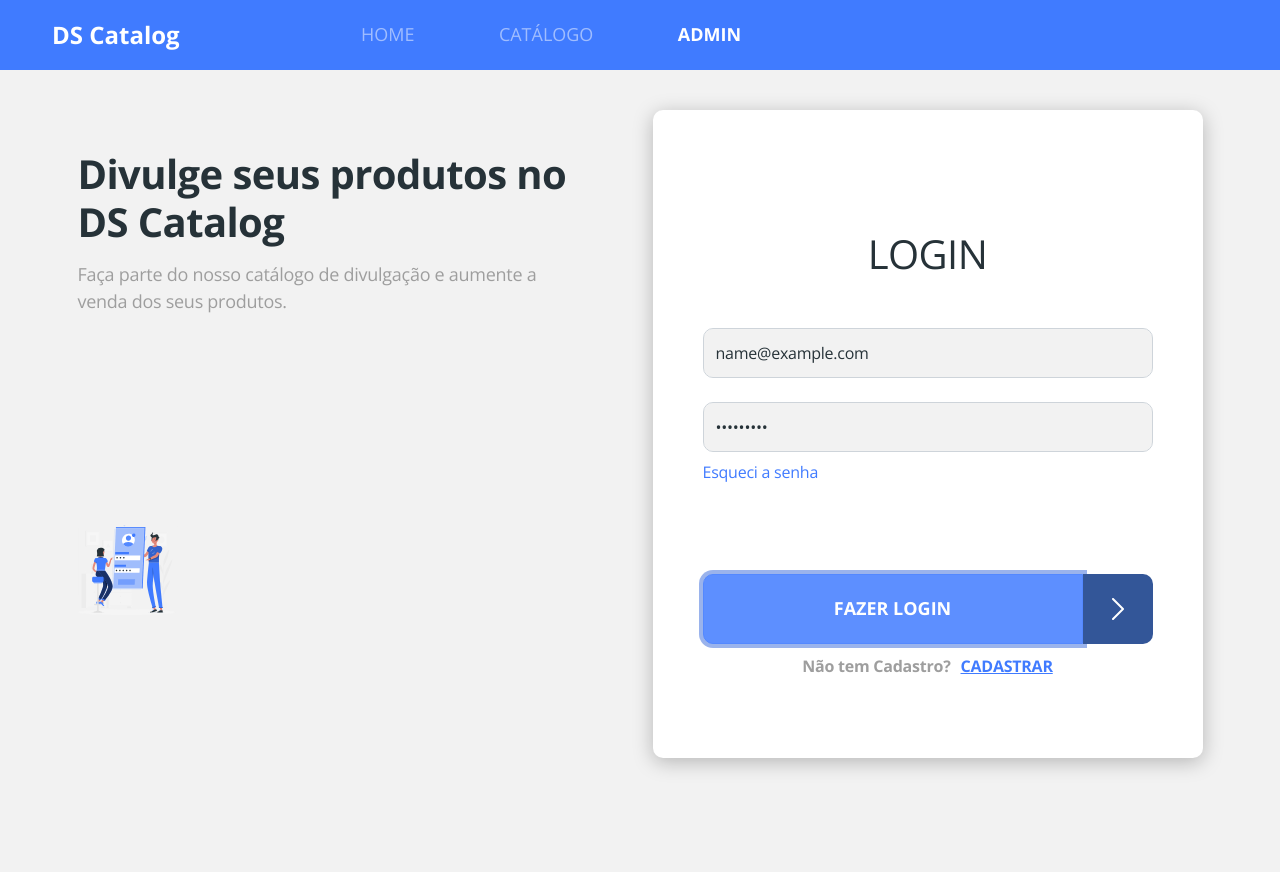
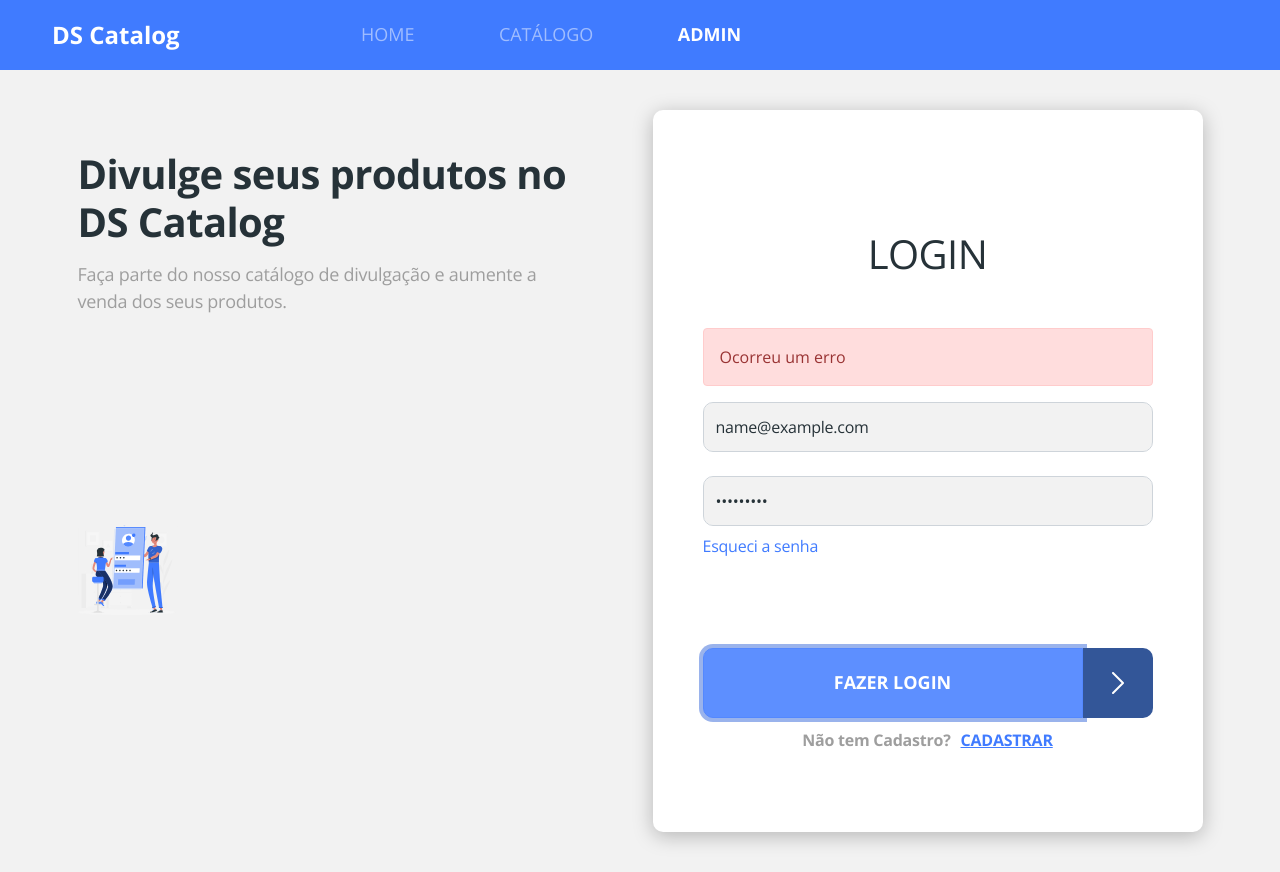
Before and after one commit to AlexEuzebio/DSCatalog, a React (Create React App) app in the folder frontweb/: page /admin/auth/login in a window 1280 px wide. Both pictures are taken after typing "name@example.com", "Sample123" into the empty fields and a click on the button "FAZER LOGIN". Before the commit the page ends 850 px from the top, so only its background shows below. Built offline with nearby package versions, Linux system fonts and the light colour scheme; no server answers.

Commit message:
Manual error handling

```diff
--- a/frontweb/src/assets/styles/custom.scss
+++ b/frontweb/src/assets/styles/custom.scss
@@ -1,5 +1,6 @@
 $theme-colors: (
   'primary': #407bff,
+  'danger': #FF5555
 );
 
 $body-bg: #F2F2F2;
--- a/frontweb/src/pages/Admin/Auth/Login/index.tsx
+++ b/frontweb/src/pages/Admin/Auth/Login/index.tsx
@@ -1,36 +1,40 @@
 import { Link } from 'react-router-dom';
 import ButtonIcon from 'components/ButtonIcon';
-import { useForm } from "react-hook-form";
+import { useForm } from 'react-hook-form';
 import { requestBackendLogin } from 'util/requests';
 
 import './styles.css';
+import { useState } from 'react';
 
 type FormData = {
   username: string;
   password: string;
-}
+};
 
 const Login = () => {
-
+  const [hasError, setHasError] = useState(false);
   const { register, handleSubmit } = useForm<FormData>();
 
   const onSubmit = (formData: FormData) => {
     requestBackendLogin(formData)
-    .then((response) => {
-      console.log('SUCESSO',response)
-    })
-    .catch((error) => {
-      console.log('ERRO', error)
-    })
-  }
+      .then((response) => {
+        setHasError(false);
+        console.log('SUCESSO', response);
+      })
+      .catch((error) => {
+        setHasError(true);
+        console.log('ERRO', error);
+      });
+  };
 
   return (
     <div className="base-card login-card">
       <h1>LOGIN</h1>
+      {hasError && <div className="alert alert-danger">Ocorreu um erro</div>}
       <form onSubmit={handleSubmit(onSubmit)}>
         <div className="mb-4">
           <input
-            {...register("username")}
+            {...register('username')}
             type="text"
             className="form-control base-input"
             placeholder="Email"
@@ -39,7 +43,7 @@
         </div>
         <div className="mb-2">
           <input
-            {...register("password")}
+            {...register('password')}
             type="password"
             className="form-control base-input "
             placeholder="Password"
--- a/frontweb/src/util/requests.ts
+++ b/frontweb/src/util/requests.ts
@@ -1,8 +1,6 @@
-import qs from 'qs';
-
 //Rotinas para requisições
 
-import { getMaxListeners } from "process";
+import qs from 'qs';
 import axios from 'axios';
 
 export const BASE_URL = process.env.REACT_APP_BACKEND_URL ?? 'http://localhost:8080';
@@ -10,9 +8,8 @@
 const CLIENT_ID = process.env.REACT_APP_CLIENT_ID ?? 'dscatalog';
 const CLIENT_SECRET = process.env.REACT_APP_CLIENT_SECRET ?? 'dscatalog123';
 
-const basicHeader = () => 'Basic ' + window.btoa( CLIENT_ID + ':' + CLIENT_SECRET);
+/******* Requisição de login
 
-/*
 Para fazer a requisição de login, precisamos passar:
 1- headers (cabeçalho)
 2- body (corpo da requisição)
```
